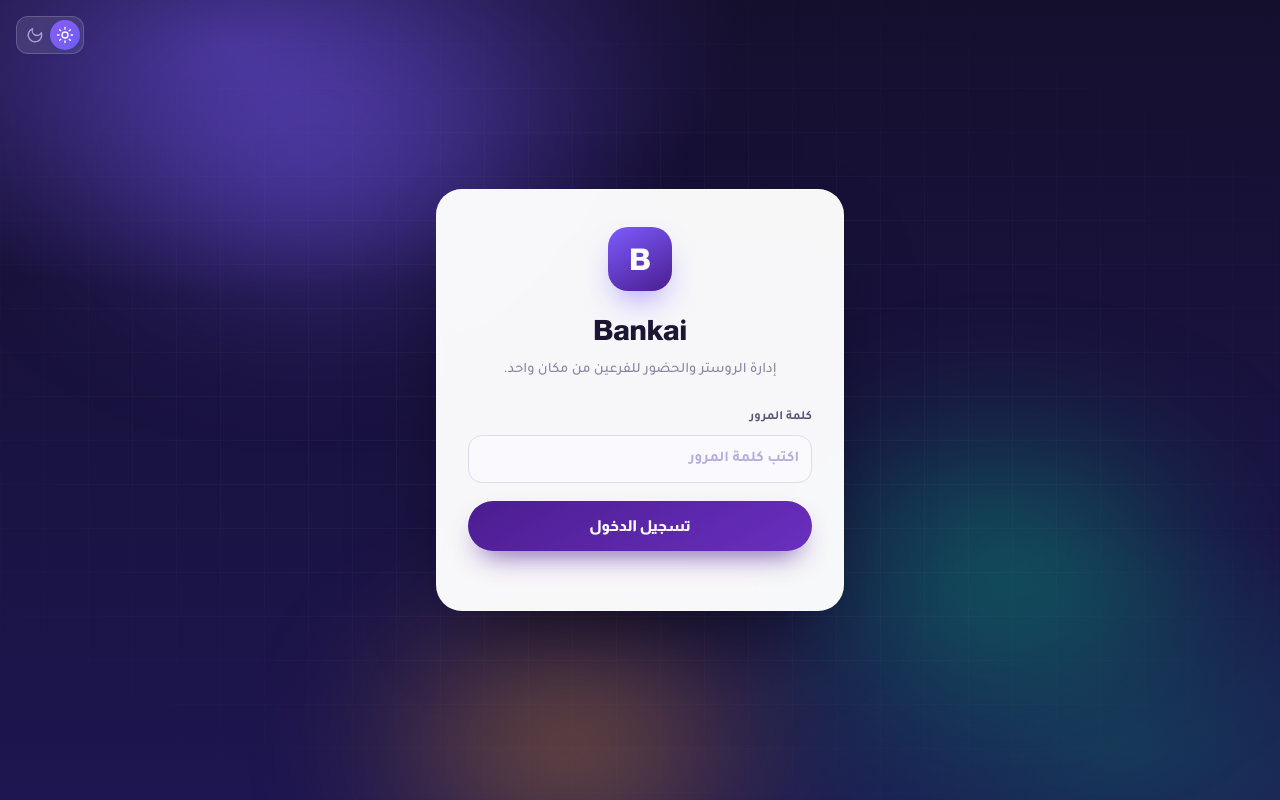
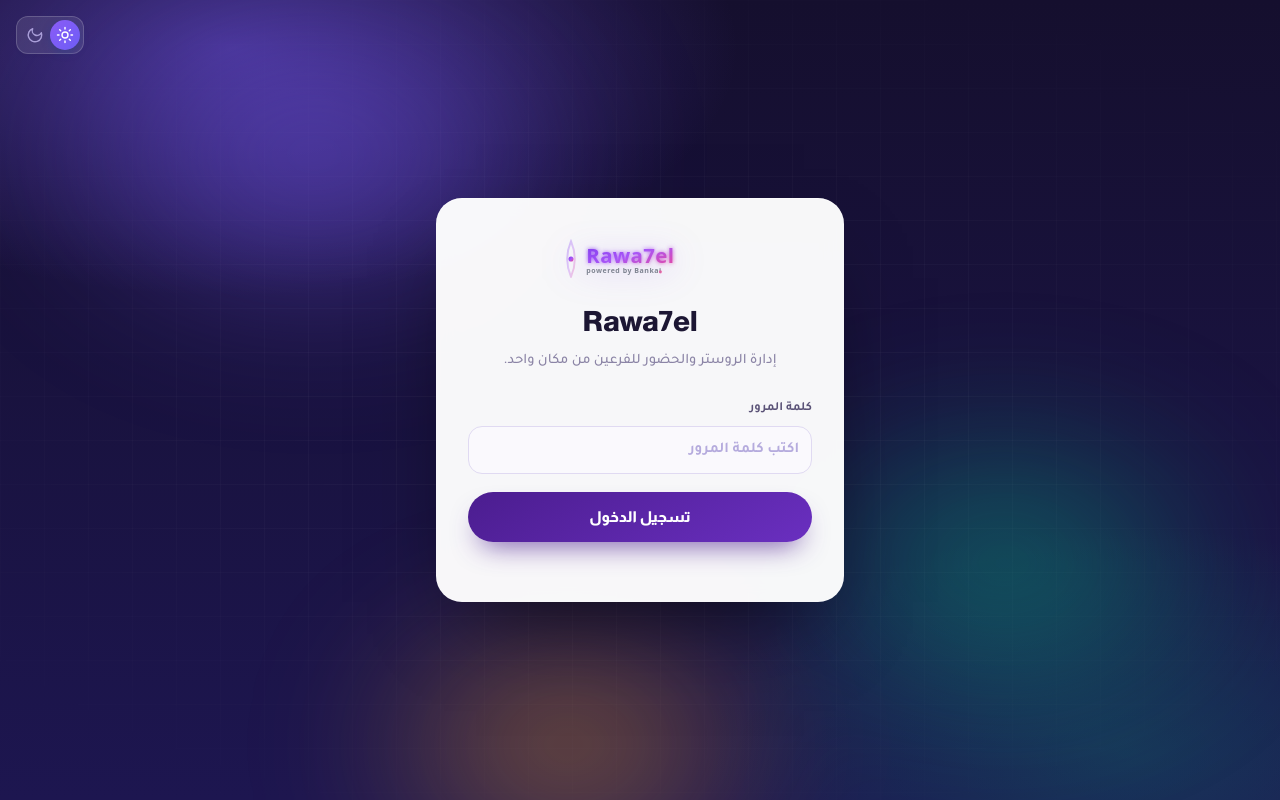
Before and after one commit to bankai4montage-art/Bankai_Roster_Attendancee, a plain HTML site: page static/index.html in a window 1280 px wide. Drawn offline with Linux system fonts and the light colour scheme.

Commit message:
feat: Rawa7el powered by Bankai branding (creative logo on login, topnav, badges)

```diff
--- a/static/index.html
+++ b/static/index.html
@@ -52,8 +52,8 @@
 <div id="loginView" class="login-shell">
   <button class="theme-sw js-theme login-theme" type="button" role="switch" aria-label="الوضع الداكن" title="تبديل الوضع الليلي"><svg class="sun" viewBox="0 0 24 24" fill="none" stroke="currentColor" stroke-width="1.9" stroke-linecap="round"><circle cx="12" cy="12" r="4"/><path d="M12 2v2M12 20v2M4.9 4.9l1.4 1.4M17.7 17.7l1.4 1.4M2 12h2M20 12h2M4.9 19.1l1.4-1.4M17.7 6.3l1.4-1.4"/></svg><svg class="moon" viewBox="0 0 24 24" fill="none" stroke="currentColor" stroke-width="1.9" stroke-linecap="round" stroke-linejoin="round"><path d="M12 3a6 6 0 0 0 9 9 9 9 0 1 1-9-9Z"/></svg></button>
   <div class="login-card">
-    <div class="brand-mark">B</div>
-    <h1>Bankai</h1>
+    <img class="rawa7el-logo" src="rawa7el-logo.svg" alt="Rawa7el powered by Bankai" style="margin:0 auto 16px" />
+    <h1>Rawa7el</h1>
     <p class="muted">إدارة الروستر والحضور للفرعين من مكان واحد.</p>
     <form id="loginForm">
       <label class="field">كلمة المرور
@@ -68,7 +68,12 @@
 <!-- ===================== APP ===================== -->
 <div id="appView" class="app-shell hidden">
   <nav class="topnav">
-    <div class="brand"><div class="mark">B</div><div>Bankai<small>مركز إدارة العمليات</small></div></div>
+    <div class="brand">
+      <img class="rawa7el-logo" src="rawa7el-logo.svg" alt="Rawa7el powered by Bankai" style="width:160px;height:41px" />
+      <div>
+        <b>Rawa7el</b><small>مركز إدارة العمليات</small>
+      </div>
+    </div>
     <div class="tabs" role="navigation" aria-label="القائمة الرئيسية">
       <span class="nav-ind" id="navInd" aria-hidden="true"></span>
       <button class="nav-btn" data-page="dashboard"><span class="nav-ico"><svg class="i"><use href="#i-grid"/></svg></span>نظرة عامة</button>
--- a/static/style.css
+++ b/static/style.css
@@ -54,6 +54,14 @@
 .check{display:inline-flex;align-items:center;gap:8px;font-weight:600;color:var(--ink2);white-space:nowrap}
 .check input{width:17px;height:17px;accent-color:var(--brand)}
 .tag{white-space:nowrap}
+
+/* ===== Rawa7el Brand ===== */
+.rawa7el-logo { width: 180px; height: 46px; display: block; filter: drop-shadow(0 4px 16px rgba(124,58,237,0.25)); }
+.rawa7el-logo svg { width: 100%; height: 100%; }
+@media (prefers-color-scheme: dark) { .rawa7el-logo { filter: drop-shadow(0 4px 16px rgba(167,139,250,0.35)); } }
+.rawa7el-badge { display: inline-flex; align-items: center; gap: 6px; padding: 4px 10px; border-radius: 999px; background: linear-gradient(135deg, rgba(124,58,237,0.12), rgba(236,72,153,0.12)); border: 1px solid rgba(168,85,247,0.2); font-family: 'Alexandria', 'Cairo', sans-serif; font-size: 11px; font-weight: 700; color: var(--brand); white-space: nowrap; }
+.rawa7el-badge .dot { width: 5px; height: 5px; border-radius: 50%; background: var(--brand); animation: pulseDot 2s ease-in-out infinite; }
+
 /* ---------- login ---------- */
 .login-shell{min-height:100vh;display:grid;place-items:center;padding:22px}
 .brand-mark{display:grid;place-items:center;width:48px;height:48px;border-radius:14px;color:#fff;font-weight:800;font-size:24px}
```
Also changed, not shown: static/rawa7el-logo.svg (added).
